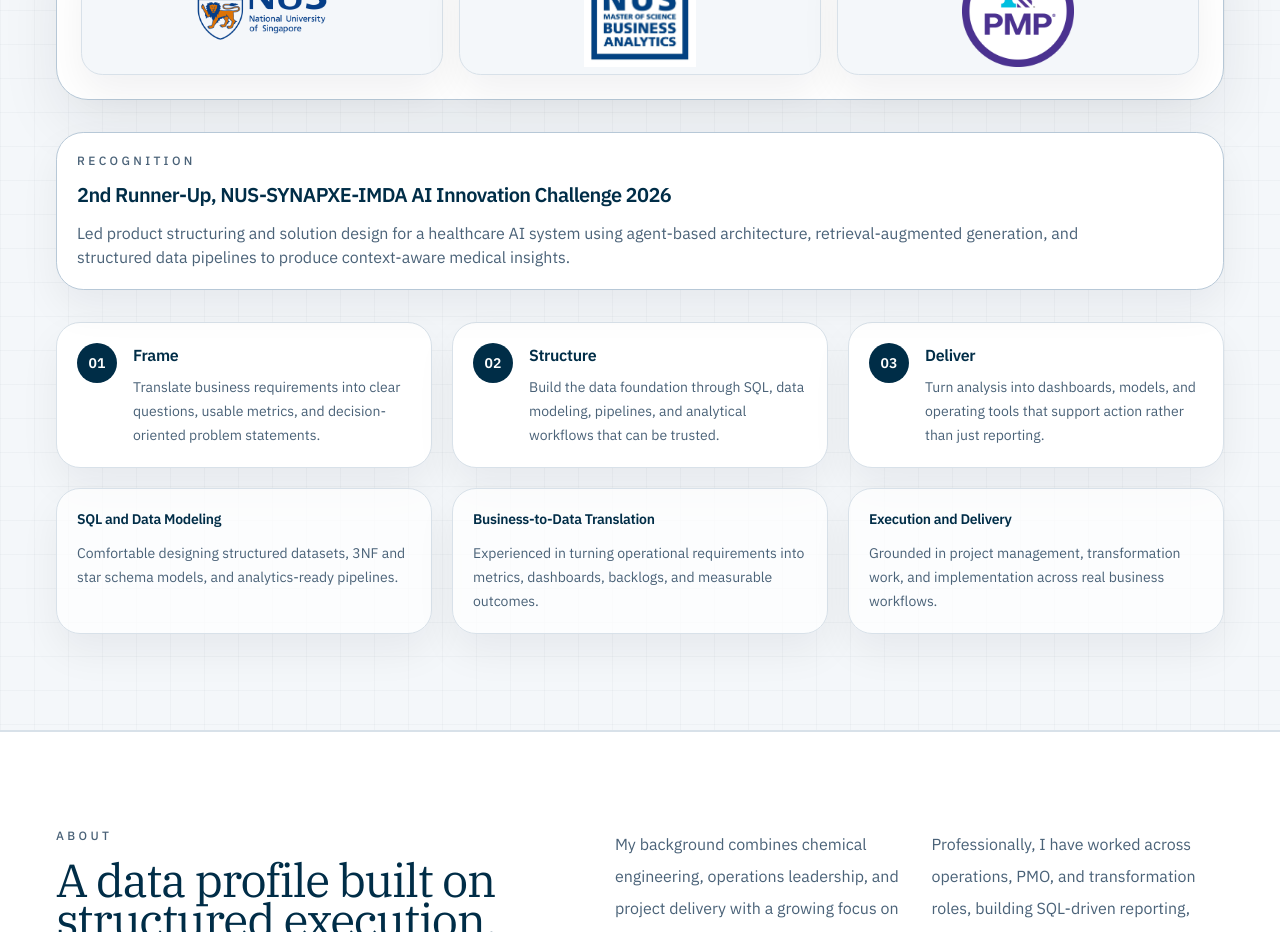
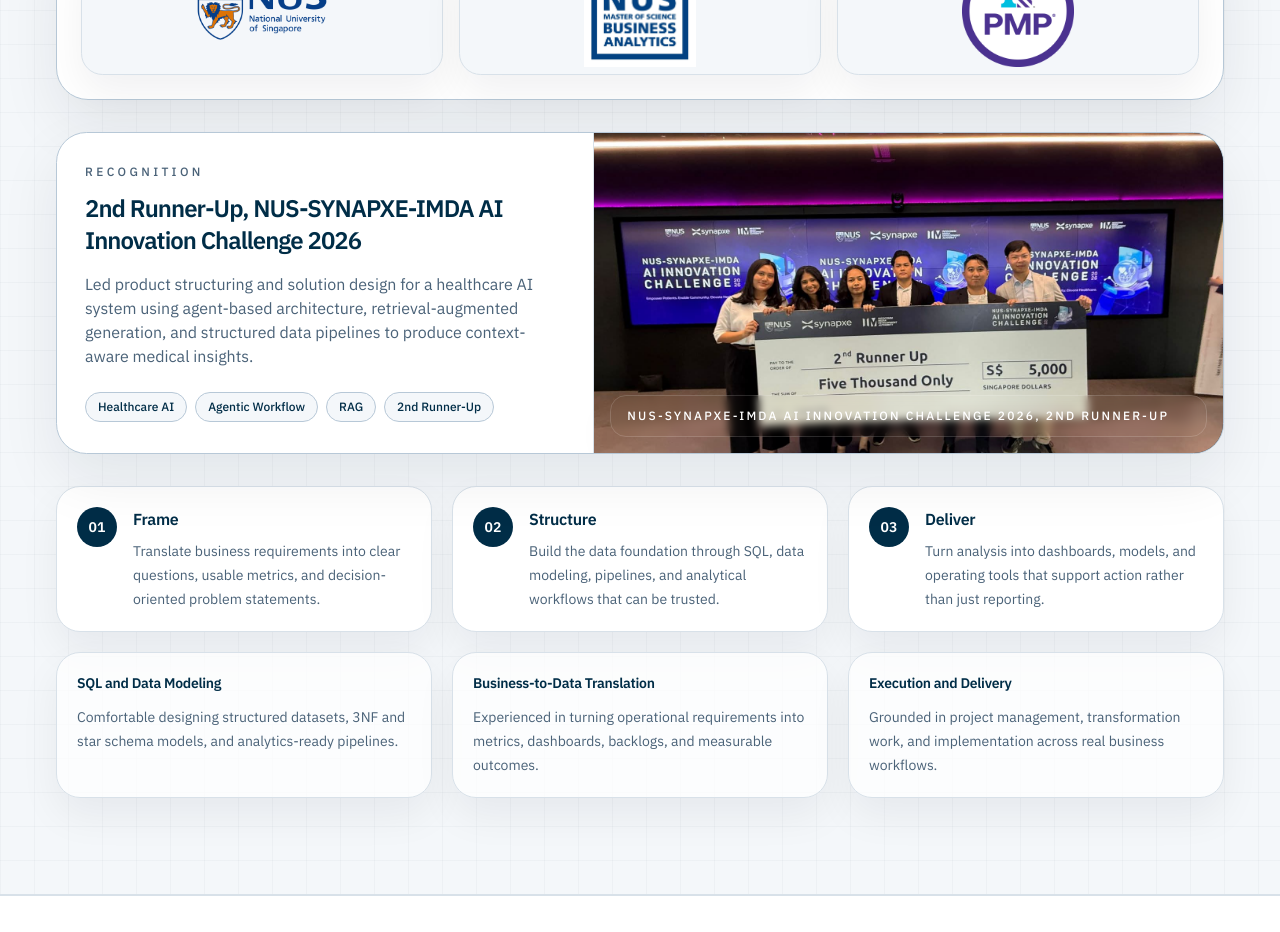
Before and after one commit to carloida/vercel_portfolio, a Next.js app: page / in a window 1280 px wide. Shown: the part 840-1772 px from the top of the page. Built offline with nearby package versions, Linux system fonts and the light colour scheme; no server answers.

Commit message:
Add AI innovation challenge recognition photo

```diff
--- a/src/components/sections/Hero.tsx
+++ b/src/components/sections/Hero.tsx
@@ -26,6 +26,11 @@
       label: string;
       title: string;
       description: string;
+      image?: {
+        src: string;
+        alt: string;
+        caption: string;
+      };
     };
     framework: Array<{ title: string; description: string }>;
     signalCards: Array<{ title: string; description: string }>;
@@ -137,16 +142,45 @@
           </div>
         </section>
 
-        <aside className="mt-8 animate-rise rounded-[1.7rem] border border-[hsl(var(--line-strong))] bg-white p-5 shadow-soft [animation-delay:220ms]">
+        <aside className="mt-8 animate-rise overflow-hidden rounded-[1.9rem] border border-[hsl(var(--line-strong))] bg-white shadow-panel [animation-delay:220ms]">
+          <div className="grid gap-0 lg:grid-cols-[0.92fr_1.08fr]">
+            <div className="flex flex-col justify-center p-6 sm:p-7">
               <p className="text-xs font-medium uppercase tracking-[0.28em] text-[hsl(var(--muted))]">
                 {hero.achievement.label}
               </p>
-          <h2 className="mt-3 text-xl font-semibold tracking-[-0.03em] text-[hsl(var(--foreground))]">
+              <h2 className="mt-3 text-2xl font-semibold tracking-[-0.04em] text-[hsl(var(--foreground))]">
                 {hero.achievement.title}
               </h2>
-          <p className="mt-3 max-w-5xl text-sm leading-7 text-[hsl(var(--muted))] sm:text-base">
+              <p className="mt-4 text-sm leading-7 text-[hsl(var(--muted))] sm:text-base">
                 {hero.achievement.description}
               </p>
+              <div className="mt-6 flex flex-wrap gap-2">
+                {["Healthcare AI", "Agentic Workflow", "RAG", "2nd Runner-Up"].map((item) => (
+                  <span
+                    className="rounded-full border border-[hsl(var(--line-strong))] bg-[hsl(var(--surface))] px-3 py-1.5 text-xs font-medium text-[hsl(var(--navy))]"
+                    key={item}
+                  >
+                    {item}
+                  </span>
+                ))}
+              </div>
+            </div>
+
+            {hero.achievement.image ? (
+              <figure className="relative min-h-[17rem] border-t border-[hsl(var(--line))] bg-[hsl(var(--navy))] lg:min-h-[20rem] lg:border-l lg:border-t-0">
+                <Image
+                  alt={hero.achievement.image.alt}
+                  className="object-cover"
+                  fill
+                  sizes="(min-width: 1024px) 52vw, 100vw"
+                  src={hero.achievement.image.src}
+                />
+                <figcaption className="absolute inset-x-4 bottom-4 rounded-2xl border border-white/15 bg-[hsl(var(--navy))]/88 px-4 py-3 text-xs font-medium uppercase tracking-[0.18em] text-white shadow-soft backdrop-blur-sm">
+                  {hero.achievement.image.caption}
+                </figcaption>
+              </figure>
+            ) : null}
+          </div>
         </aside>
 
         <div className="mt-8 grid gap-5 lg:grid-cols-3">
--- a/src/data/portfolio.ts
+++ b/src/data/portfolio.ts
@@ -91,7 +91,13 @@
     label: "Recognition",
     title: "2nd Runner-Up, NUS-SYNAPXE-IMDA AI Innovation Challenge 2026",
     description:
-      "Led product structuring and solution design for a healthcare AI system using agent-based architecture, retrieval-augmented generation, and structured data pipelines to produce context-aware medical insights."
+      "Led product structuring and solution design for a healthcare AI system using agent-based architecture, retrieval-augmented generation, and structured data pipelines to produce context-aware medical insights.",
+    image: {
+      src: "/recognition/nus-synapxe-imda-ai-innovation-challenge.png",
+      alt: "Carlo Emilio Ida and team receiving 2nd Runner-Up recognition at the NUS-SYNAPXE-IMDA AI Innovation Challenge 2026",
+      caption:
+        "NUS-SYNAPXE-IMDA AI Innovation Challenge 2026, 2nd Runner-Up"
+    }
   },
   framework: [
     {
```
Also changed, not shown: public/recognition/nus-synapxe-imda-ai-innovation-challenge.png (added). Lines whose indentation alone changed are shown as unchanged.
